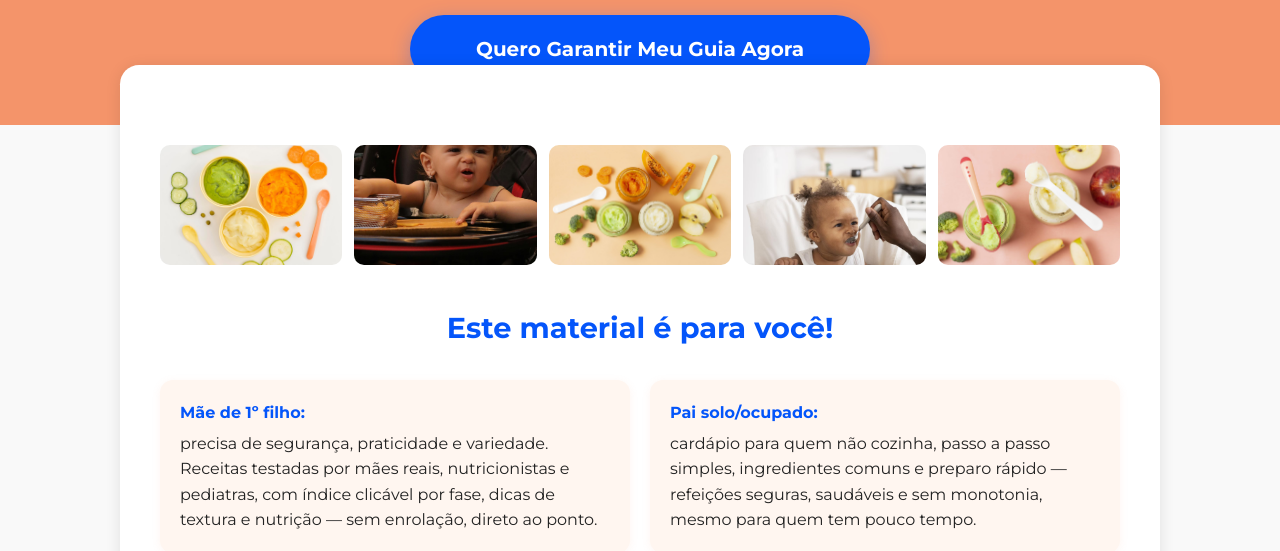
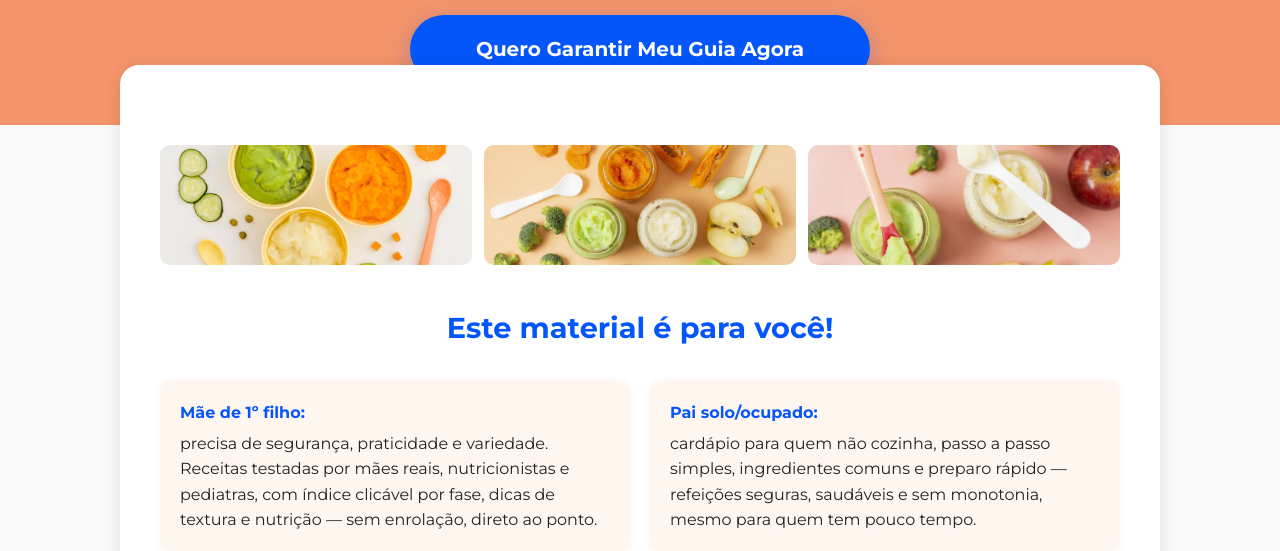
Before and after one commit to evaldoartes-mkt/landing-receitas-bebes, a plain HTML site: page index.html in a window 1280 px wide. Shown: the part 249-800 px from the top of the page. Drawn offline with Linux system fonts and the light colour scheme.

Commit message:
Update index.html

```diff
--- a/index.html
+++ b/index.html
@@ -254,9 +254,7 @@
         <section>
             <div class="img-grid">
                 <img src="1000051613.jpeg" alt="Papinhas variadas e saudáveis">
-                <img src="1000051610.jpeg" alt="Comida de bebê natural">
                 <img src="1000051612.jpeg" alt="Papinhas coloridas no potinho">
-                <img src="1000051614.jpeg" alt="Bebê experimentando molho saudável">
                 <img src="1000051615.jpeg" alt="Receitas práticas para pais ocupados">
             </div>
         </section>
```
